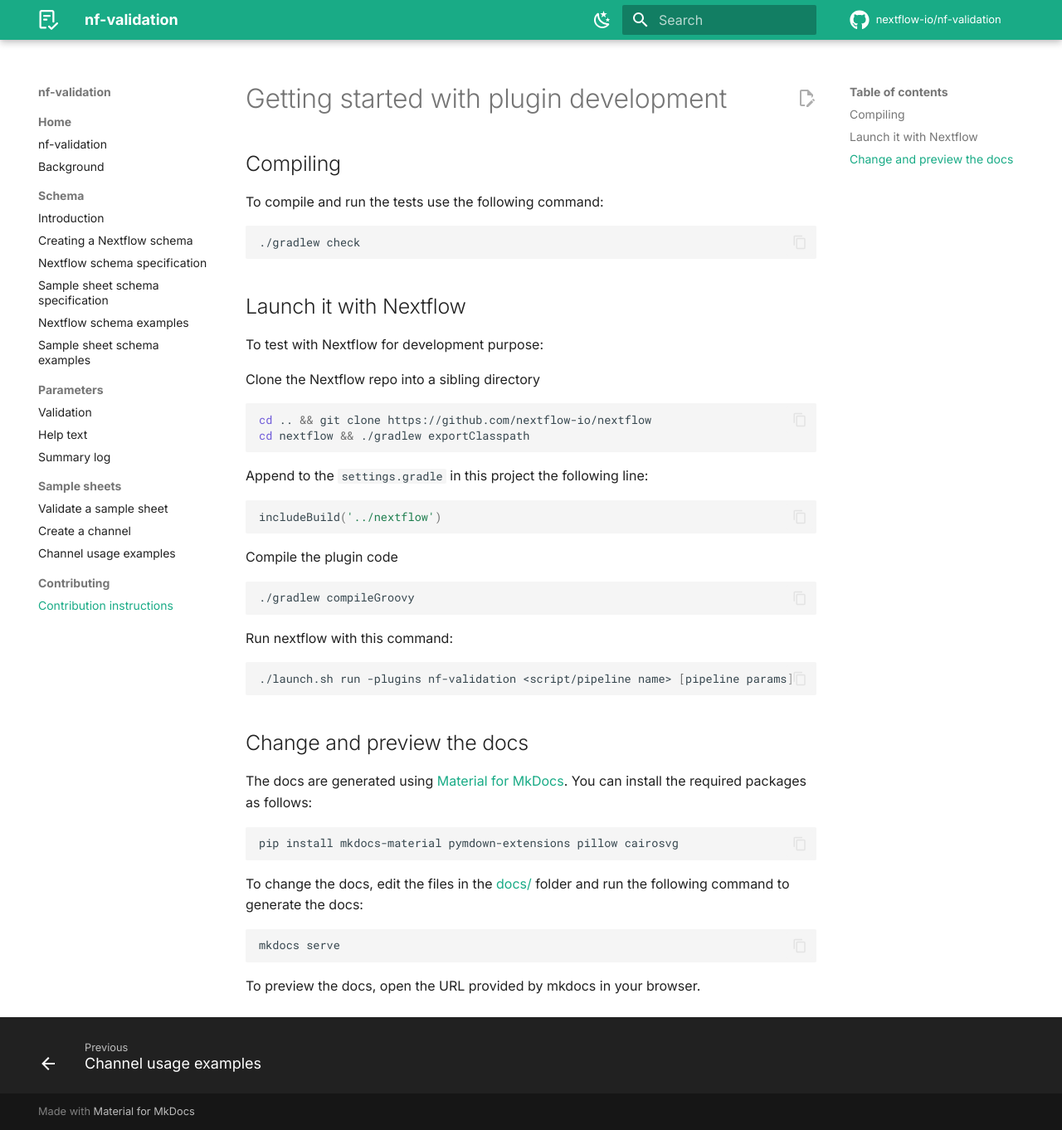
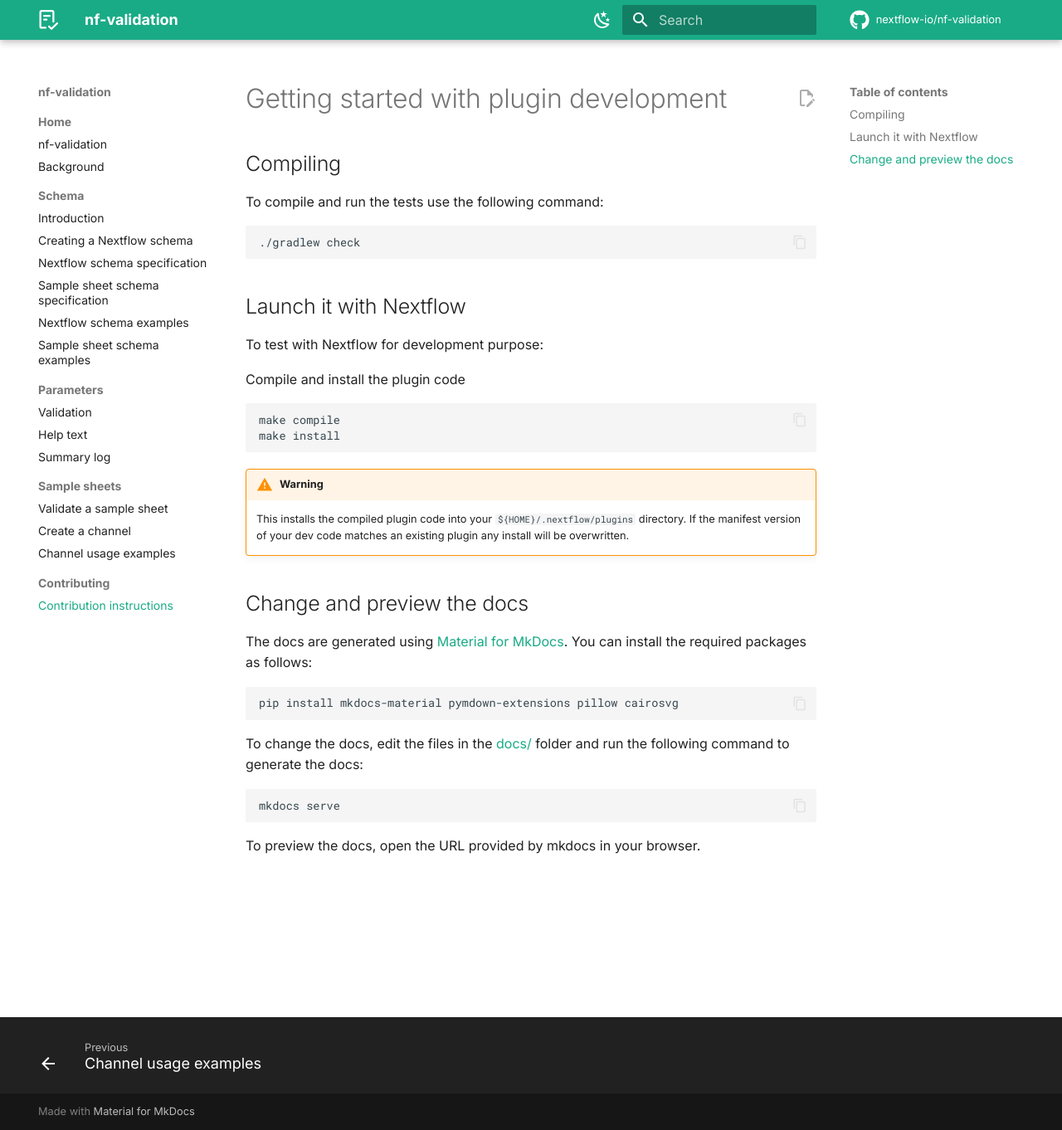
Before and after one commit to nextflow-io/nf-validation, an MkDocs documentation site: the page built from docs/contributing/setup.md, in a window 1280 px wide and 1362 px high. Shown: the whole window at 83% size. Built offline with MkDocs 1.6.1 and Material for MkDocs 9.7.7, drawn with Linux system fonts in a browser that asks for light colours; plug-ins that fetch from the network failed and are left out; comment, search, counter and statistics services are not loaded.

Commit message:
update make install to use NXF_PLUGINS_DIR. Update docs

````diff
--- a/docs/contributing/setup.md
+++ b/docs/contributing/setup.md
@@ -17,30 +17,18 @@
 
 To test with Nextflow for development purpose:
 
-Clone the Nextflow repo into a sibling directory
+Compile and install the plugin code
 
 ```bash
-cd .. && git clone https://github.com/nextflow-io/nextflow
-cd nextflow && ./gradlew exportClasspath
+make compile
+make install
 ```
 
-Append to the `settings.gradle` in this project the following line:
+!!! warning
 
-```bash
-includeBuild('../nextflow')
-```
-
-Compile the plugin code
-
-```bash
-./gradlew compileGroovy
-```
-
-Run nextflow with this command:
-
-```bash
-./launch.sh run -plugins nf-validation <script/pipeline name> [pipeline params]
-```
+    This installs the compiled plugin code into your `${HOME}/.nextflow/plugins`
+    directory. If the manifest version of your dev code matches an existing plugin any
+    install will be overwritten.
 
 ## Change and preview the docs
 
````
Also changed, not shown: 1 other file.
